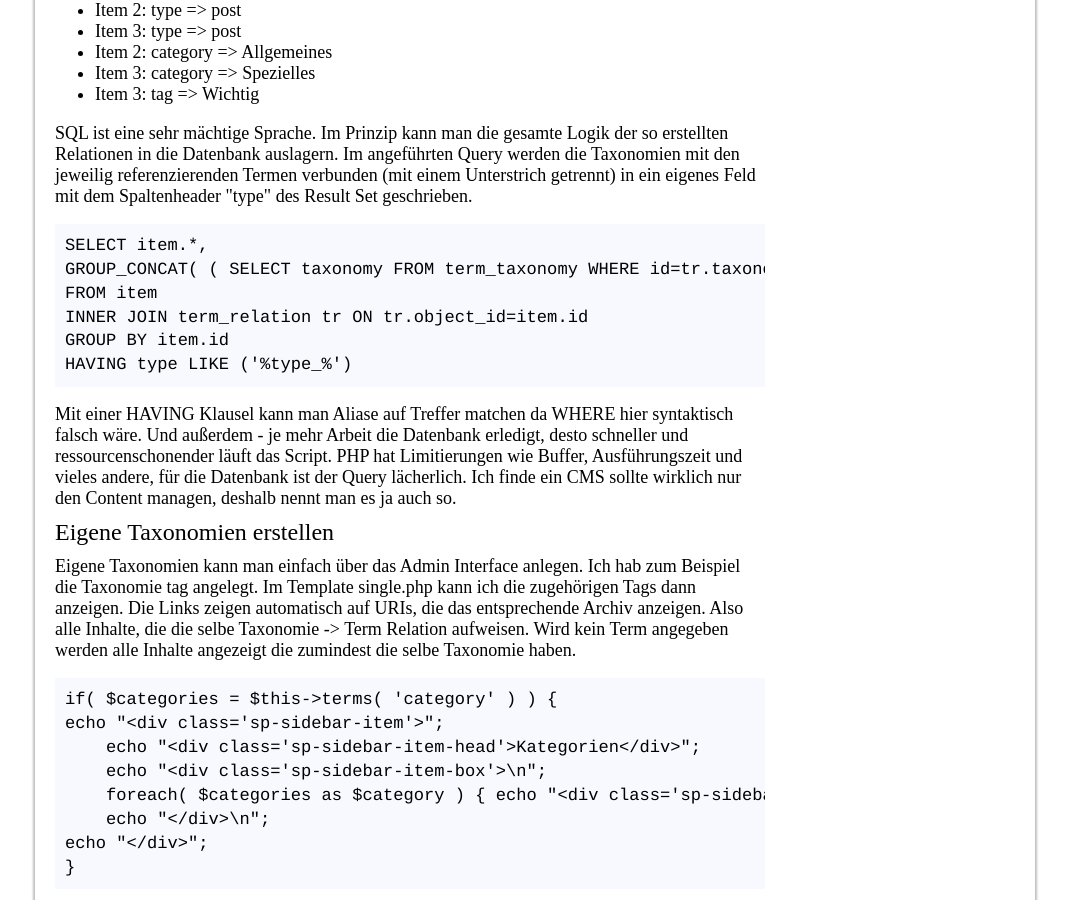
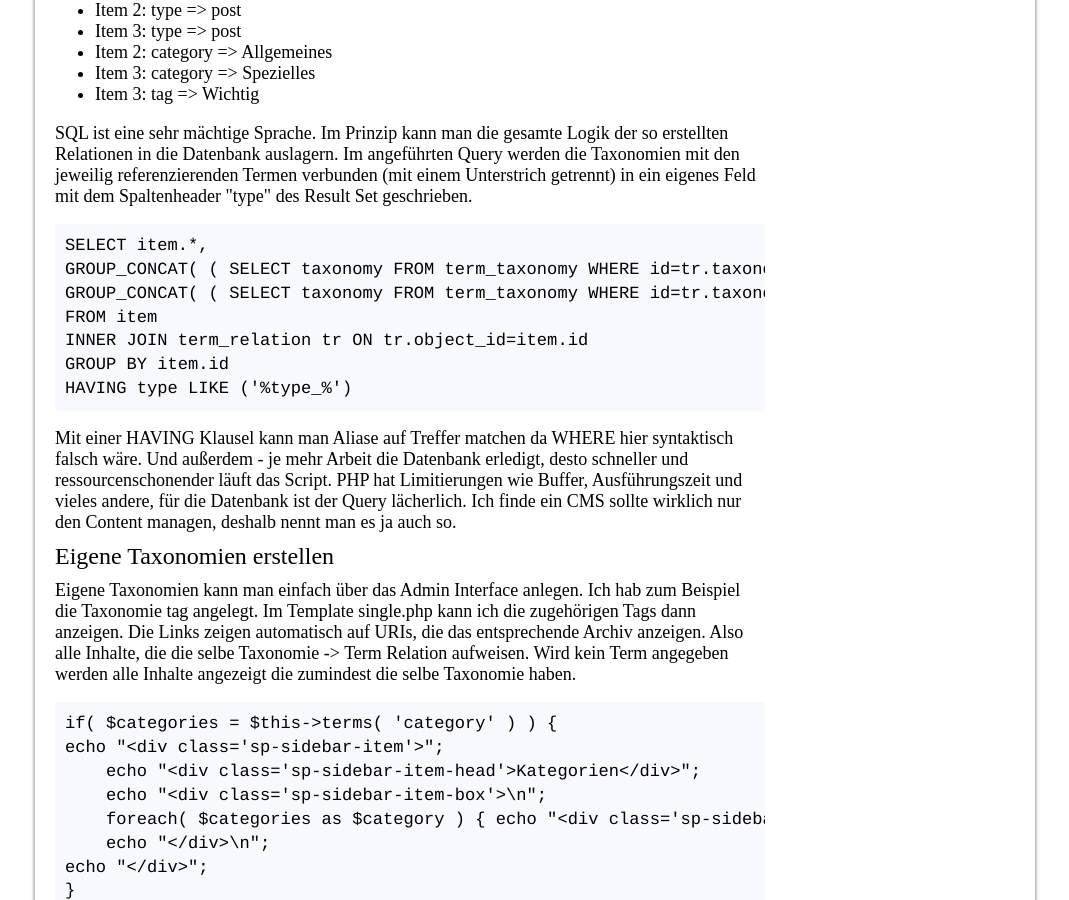
Before and after one commit to mbrain/zarat.github.io, a Jekyll site: the page built from _posts/2018-06-23-taxonomien-und-terme.markdown, in a window 1280 px wide and 900 px high, scrolled down 1025 px. Shown: the whole window, without its empty margins (105-1174 px from the left). Built offline with Jekyll 4.4.1, drawn with Linux system fonts in a browser that asks for light colours.

Commit message:
Update 2018-06-23-taxonomien-und-terme.markdown

```diff
--- a/_posts/2018-06-23-taxonomien-und-terme.markdown
+++ b/_posts/2018-06-23-taxonomien-und-terme.markdown
@@ -39,7 +39,7 @@
 </ul>
 <p> </p>
 <p>SQL ist eine sehr mächtige Sprache. Im Prinzip kann man die gesamte Logik der so erstellten Relationen in die Datenbank auslagern. Im angeführten Query werden die Taxonomien mit den jeweilig referenzierenden Termen verbunden (mit einem Unterstrich getrennt) in ein eigenes Feld mit dem Spaltenheader "type" des Result Set geschrieben.</p>
-<pre>SELECT item.*, <br />GROUP_CONCAT( ( SELECT taxonomy FROM term_taxonomy WHERE id=tr.taxonomy_id ), '_', ( SELECT id FROM term WHERE id=tr.term_id ) ) AS type<br />FROM item<br />INNER JOIN term_relation tr ON tr.object_id=item.id<br />GROUP BY item.id<br />HAVING type LIKE ('%type_%')</pre>
+<pre>SELECT item.*, <br />GROUP_CONCAT( ( SELECT taxonomy FROM term_taxonomy WHERE id=tr.taxonomy_id ), '_', ( SELECT id FROM term WHERE id=tr.term_id ) ) AS type_int<br />GROUP_CONCAT( ( SELECT taxonomy FROM term_taxonomy WHERE id=tr.taxonomy_id ), '_', ( SELECT name FROM term WHERE id=tr.term_id ) ) AS type_str<br />FROM item<br />INNER JOIN term_relation tr ON tr.object_id=item.id<br />GROUP BY item.id<br />HAVING type LIKE ('%type_%')</pre>
 <p>Mit einer HAVING Klausel kann man Aliase auf Treffer matchen da WHERE hier syntaktisch falsch wäre. Und außerdem - je mehr Arbeit die Datenbank erledigt, desto schneller und ressourcenschonender läuft das Script. PHP hat Limitierungen wie Buffer, Ausführungszeit und vieles andere, für die Datenbank ist der Query lächerlich. Ich finde ein CMS sollte wirklich nur den Content managen, deshalb nennt man es ja auch so.</p>
 <p> </p>
 <h3>Eigene Taxonomien erstellen</h3>
```
